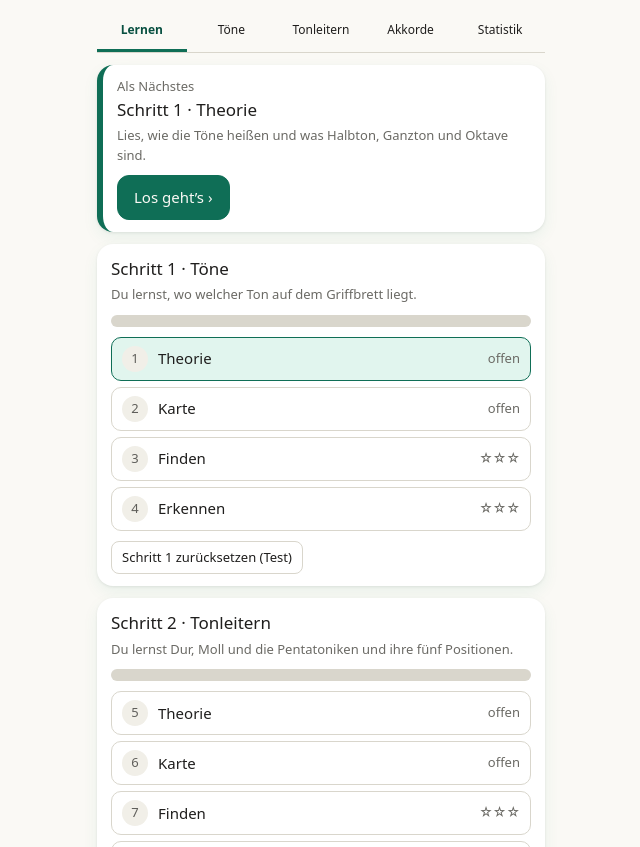
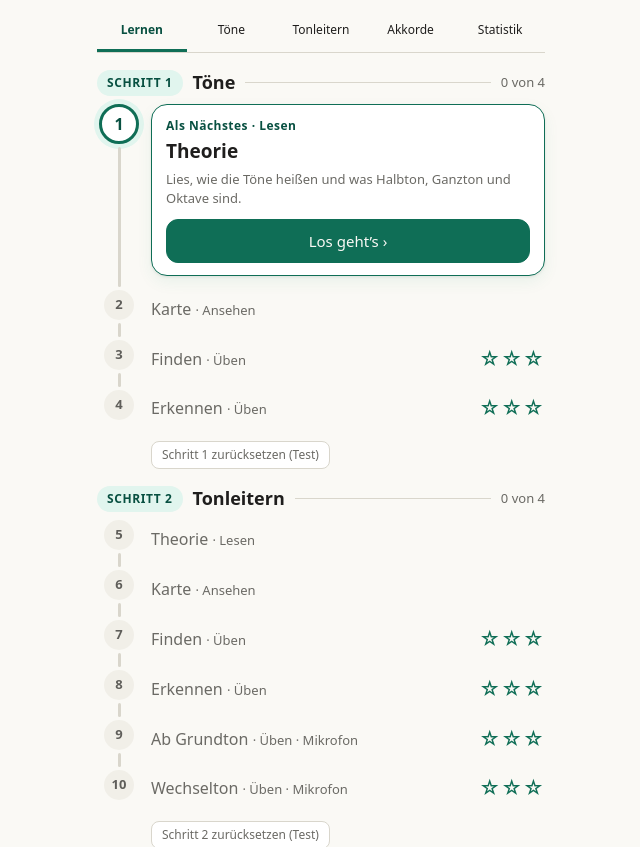
Before and after one commit to ciroyal/ukulele-trainer, a plain HTML site: page index.html in a window 1280 px wide. Shown: the part 94-941 px from the top of the page, without its empty margins (319-959 px from the left). Drawn offline with Linux system fonts and the light colour scheme.

Commit message:
Lernen-Tab im Pfad-Design: Stationen an einer Linie, Haken statt angesehen, größere Sterne
Co-Authored-By: Claude Fable 5.2 <noreply@anthropic.com>
Claude-Session: https://claude.ai/code/session_01B7m2PrbWYZoaTvcrXj2pkB

```diff
--- a/index.html
+++ b/index.html
@@ -136,15 +136,26 @@ input[type=checkbox]:checked::after{left:19px}
 input[type=checkbox]:disabled{opacity:.5;cursor:default}
 input[type=checkbox]:focus-visible{outline:2px solid var(--accent);outline-offset:2px}
 label.ctl{flex-wrap:nowrap;gap:10px}
-/* Lernweg: Stationen als Liste */
-.stlist{display:grid;gap:6px;margin:10px 0 0}
-.strow{display:grid;grid-template-columns:28px 1fr auto;gap:8px;align-items:center;text-align:left;padding:8px 10px;border:0.5px solid var(--line);border-radius:10px;background:var(--card);color:var(--text);font-size:15px;cursor:pointer}
-.strow.cur{border-color:var(--accent);background:var(--accentbg)}
-.stnum{display:flex;align-items:center;justify-content:center;width:26px;height:26px;border-radius:50%;background:var(--sharp);color:var(--sharpText);font-size:13px}
+/* Lernweg als Pfad */
+.stephead{display:flex;align-items:center;gap:10px;margin:16px 0 8px}
+.steptag{font-size:12px;font-weight:700;letter-spacing:.05em;text-transform:uppercase;color:var(--accentText);background:var(--accentbg);border-radius:999px;padding:4px 10px;white-space:nowrap}
+.steptitle{font-size:18px;font-weight:600}
+.stepline{flex:1;height:1px;background:var(--line)}
+.strow{display:grid;grid-template-columns:44px 1fr;gap:10px;align-items:stretch;cursor:pointer}
+.stcol{display:flex;flex-direction:column;align-items:center}
+.stnum{display:flex;align-items:center;justify-content:center;width:30px;height:30px;border-radius:50%;background:var(--sharp);color:var(--sharpText);font-size:13px;font-weight:700;flex:none}
 .strow.done .stnum{background:var(--accent);color:#fff}
-.ststat{font-size:13px;color:var(--muted)}
-.stname small{color:var(--muted);font-size:12px}
-.stage:not(.next){border-left:none}
+.strow.cur .stnum{width:40px;height:40px;font-size:16px;background:var(--card);color:var(--accentText);border:3px solid var(--accent);box-shadow:0 0 0 5px var(--accentbg)}
+.stline{flex:1;width:3px;min-height:14px;background:var(--line);margin:3px 0;border-radius:2px}
+.strow.done .stline{background:var(--accent)}
+.stbody{display:flex;justify-content:space-between;align-items:center;gap:8px;padding:3px 0 16px;color:var(--muted)}
+.stbody b{font-weight:500;font-size:16px}
+.strow.done .stbody{color:var(--text)}.strow.done .stbody b{font-weight:600}
+.ststars{font-size:20px;letter-spacing:1px;color:var(--accent);white-space:nowrap}
+.stcheck{font-size:20px;font-weight:700;color:var(--accent)}
+.stlabel{font-size:12px;font-weight:700;letter-spacing:.04em;color:var(--accentText);margin:0 0 2px}
+.strow .stage.next{margin:0 0 14px;border:1.5px solid var(--accent);border-left:1.5px solid var(--accent)}
+.strow .stage.next h2{font-size:19px;font-weight:600}
 .guide{margin-top:12px}
 .dot.dup{opacity:.4}
 </style>
@@ -156,7 +167,7 @@ label.ctl{flex-wrap:nowrap;gap:10px}
 // H ist das internationale B, B ist das internationale Bb. NOTES = kurzer Name mit -is (für Akkordsymbole und als Schlüssel),
 // FLATS = erniedrigter Name, NAMES = beide Namen für die Anzeige von Tönen.
 // Versionsnummer (wird bei jeder Änderung um 0.01 hochgezählt, damit man in den Einstellungen sieht, ob die neue Version geladen ist)
-var VERSION='1.73';
+var VERSION='1.74';
 // Tonnamen: 'de' (H, Cis/Des) oder 'int' (B, C♯/D♭); die Wahl steht in den Einstellungen und wird beim Neuladen angewendet
 var NAMING='de';try{NAMING=localStorage.getItem('griffbrett-naming')==='int'?'int':'de';}catch(e){/* Speicher gesperrt: deutsch */}
 var INTL=NAMING==='int';
@@ -1520,25 +1531,30 @@ function guideBar(){
   return '<div class="card guide"><p class="hint" style="margin:0 0 8px">Diese Station ist erledigt. Weiter im Lernweg:</p><button class="btn pri" data-act="tab" data-v="'+nx[1]+'">'+stationName(nx)+' ›</button></div>';
 }
 function viewPath(){
-  var nx=nextStation(),o='';
-  if(nx){
-    o+='<div class="card stage next"><p class="hint" style="margin:0">Als Nächstes</p><h2>'+stationName(nx)+'</h2><p class="hint" style="margin:4px 0 10px">'+nx[2]+
-      (isExercise(nx[1])?' Ziel: '+PASS_STARS+' Sterne in einer 60-Sekunden-Runde.':'')+(nx[3]?' Dafür brauchst du das Mikrofon.':'')+'</p>'+
-      '<button class="btn pri" data-act="tab" data-v="'+nx[1]+'">'+(nx===PATH[0]?'Los geht’s':'Weiter')+' ›</button></div>';
-  }else o+='<div class="card stage"><h2>Alles geschafft!</h2><p class="hint" style="margin:4px 0 0">Du hast alle Stationen des Lernwegs erledigt. Du kannst jede Station unten weiter üben.</p></div>';
+  // Lernweg als Pfad: Stationen hängen untereinander an einer Linie, die nächste Station ist als Karte mit Knopf eingebettet
+  var nx=nextStation(),o='',kind=function(st){return isExercise(st[1])?'Üben':(st[1].charAt(0)==='t'&&st[1]!=='tune'?'Lesen':'Ansehen');};
+  if(!nx)o+='<div class="card"><p class="fb ok" style="margin:0">Alles geschafft! Du kannst jede Station weiter üben.</p></div>';
   STEPS.forEach(function(s,i){
     var sts=PATH.filter(function(st){return st[0]===i;}),need=sts.filter(function(st){return !st[3];}),n=need.filter(stationDone).length,done=stepDone(i);
-    o+='<div class="card stage"><h2>Schritt '+(i+1)+' · '+s.title+(done?'<span class="badge">Geschafft ✓</span>':'')+'</h2>'+
-       '<p class="hint" style="margin:4px 0 0">'+s.text+'</p><div class="bar"><i style="width:'+Math.round(100*n/need.length)+'%"></i></div><div class="stlist">';
-    sts.forEach(function(st){
-      var d=stationDone(st),ex=isExercise(st[1]);
-      o+='<button class="strow'+(st===nx?' cur':'')+(d?' done':'')+'" data-act="tab" data-v="'+st[1]+'"><span class="stnum">'+(d?'✓':(PATH.indexOf(st)+1))+'</span>'+
-         '<span class="stname">'+modeLabel(st[1])+(st[3]?' <small>mit Mikrofon</small>':'')+'</span><span class="ststat">'+(ex?starText(roundStars(st[1])):(d?'angesehen':'offen'))+'</span></button>';
+    o+='<div class="stephead"><span class="steptag">Schritt '+(i+1)+'</span><span class="steptitle">'+s.title+'</span><span class="stepline"></span><span class="hint">'+(done?'Geschafft ✓':n+' von '+need.length)+'</span></div>';
+    sts.forEach(function(st,k){
+      var d=stationDone(st),cur=st===nx,ex=isExercise(st[1]),last=k===sts.length-1;
+      o+='<div class="strow'+(cur?' cur':'')+(d?' done':'')+'" data-act="tab" data-v="'+st[1]+'"><div class="stcol"><span class="stnum">'+(d?'✓':(PATH.indexOf(st)+1))+'</span>'+(last?'':'<span class="stline"></span>')+'</div>';
+      if(cur){
+        o+='<div class="card stage next"><p class="stlabel">Als Nächstes · '+kind(st)+'</p><h2>'+modeLabel(st[1])+'</h2><p class="hint" style="margin:4px 0 0">'+st[2]+
+          (ex?' Ziel: '+PASS_STARS+' Sterne in einer 60-Sekunden-Runde.':'')+(st[3]?' Dafür brauchst du das Mikrofon.':'')+'</p>'+
+          (ex?'<p class="ststars" style="margin:6px 0 0">'+starText(roundStars(st[1]))+'</p>':'')+
+          '<button class="btn pri" data-act="tab" data-v="'+st[1]+'" style="margin-top:10px;width:100%">'+(st===PATH[0]?'Los geht’s':'Weiter')+' ›</button></div>';
+      }else{
+        o+='<div class="stbody"><span><b>'+modeLabel(st[1])+'</b> <span class="hint">· '+kind(st)+(st[3]?' · Mikrofon':'')+'</span></span>'+
+          (ex?'<span class="ststars">'+starText(roundStars(st[1]))+'</span>':(d?'<span class="stcheck">✓</span>':''))+'</div>';
+      }
+      o+='</div>';
     });
     // TEMPORÄR zum Testen: setzt Haken, Sterne und Stufen dieses Schritts zurück (wieder entfernen)
-    o+='</div><p style="margin:10px 0 0"><button class="btn" data-act="stepreset" data-v="'+i+'" style="font-size:13px;padding:6px 10px">Schritt '+(i+1)+' zurücksetzen (Test)</button></p></div>';
+    o+='<p style="margin:2px 0 0 54px"><button class="btn" data-act="stepreset" data-v="'+i+'" style="font-size:12px;padding:4px 10px;color:var(--muted)">Schritt '+(i+1)+' zurücksetzen (Test)</button></p>';
   });
-  return o+'<p class="hint">Der Lernweg führt dich der Reihe nach durch Lesen, Ansehen und Üben. Du kannst jede Station auch direkt antippen.</p>';
+  return o;
 }
 
 // ----- Tonleitern -----
```
Also changed, not shown: 1 other file.
